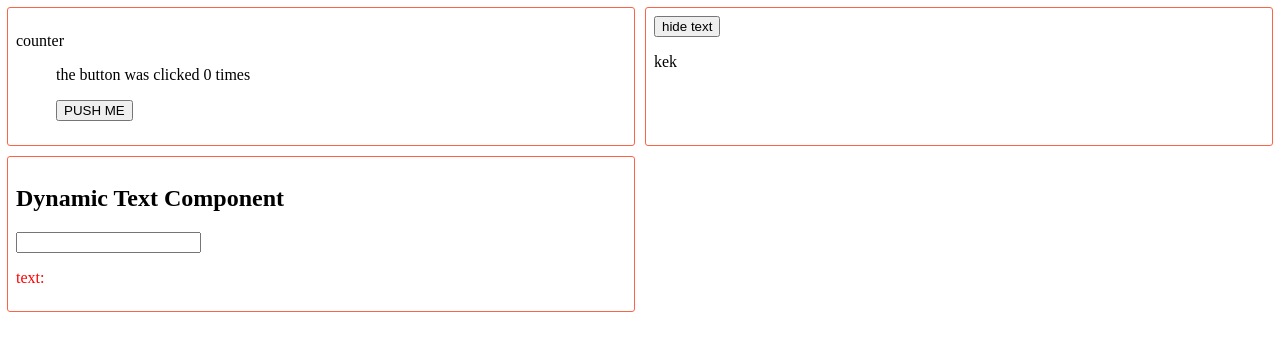
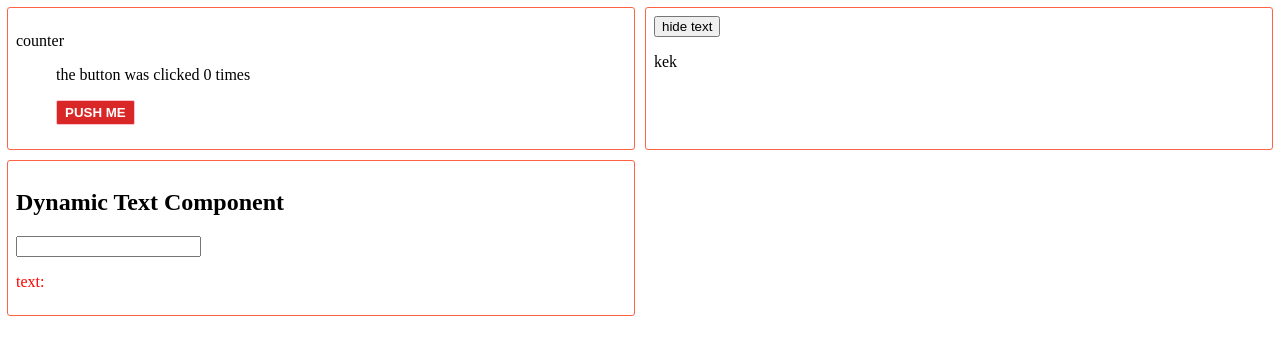
Before and after one commit to slavkapiyavka/react-sandbox, a React (Vite) app: page / in a window 1280 px wide. Shown: the top 354 px of the page. Built offline with nearby package versions, Linux system fonts and the light colour scheme.

Commit message:
feat(counter-component): calculate button color based on clickCount state

```diff
--- a/src/App.css
+++ b/src/App.css
@@ -21,3 +21,11 @@
 .red {
   color: red;
 }
+
+.button {
+  font-weight: 700;
+  color: white;
+  border: 1px solid pink;
+  border-radius: 2px;
+  padding: 4px 8px;
+}
--- a/src/components/counter-component/index.tsx
+++ b/src/components/counter-component/index.tsx
@@ -3,6 +3,12 @@ import React, { useState } from "react";
 const CounterComponent: React.FC = () => {
   const [clickCount, setClickCount] = useState(0);
   const handleCountButtonClick = () => setClickCount((v) => ++v);
+  const getColorFromNumber = (num: number): { backgroundColor: string } => {
+    const hue = (num * 30) % 360;
+    return {
+      backgroundColor: `hsl(${hue}, 70%, 50%)`,
+    };
+  };
 
   return (
     <div className="card">
@@ -12,7 +18,12 @@ const CounterComponent: React.FC = () => {
           <p>
             the button was clicked {clickCount} time{clickCount !== 1 && "s"}
           </p>
-          <button type="button" onClick={handleCountButtonClick}>
+          <button
+            className="button"
+            style={getColorFromNumber(clickCount)}
+            type="button"
+            onClick={handleCountButtonClick}
+          >
             PUSH ME
           </button>
         </dd>
```
